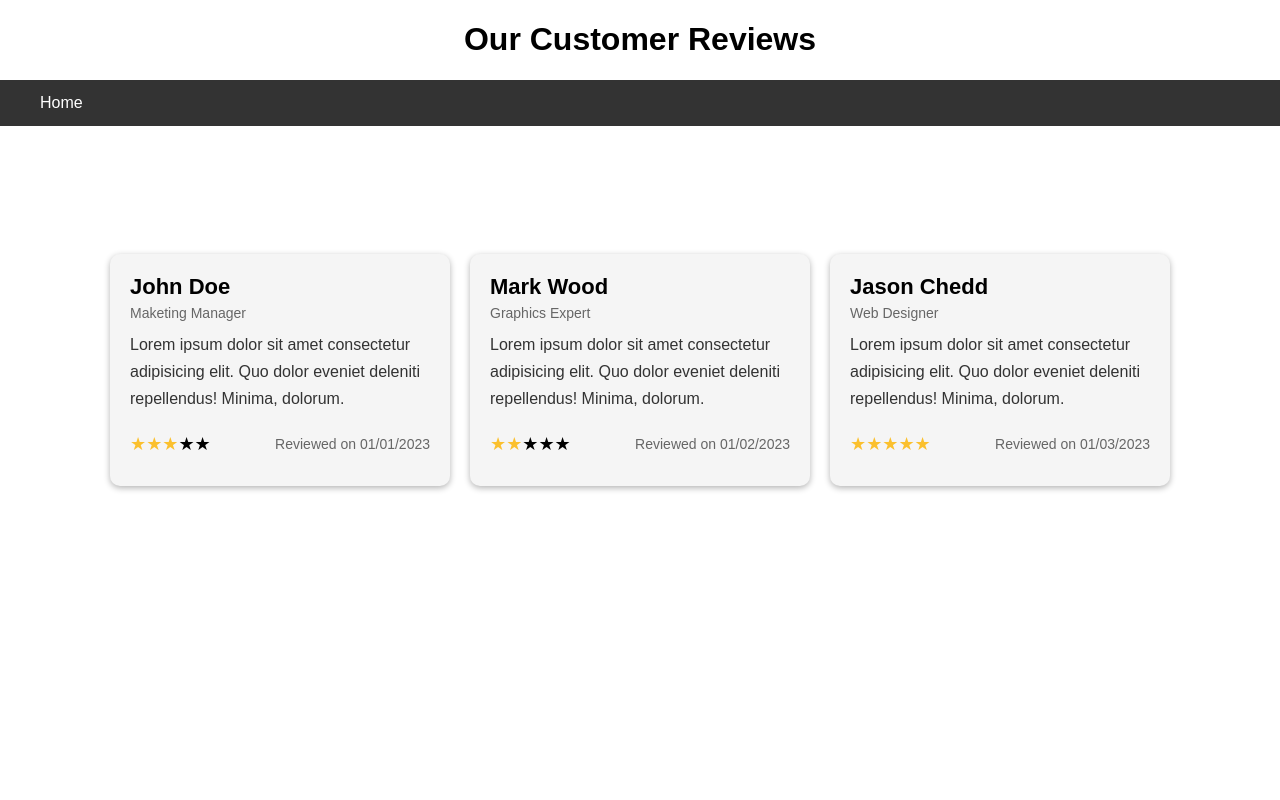
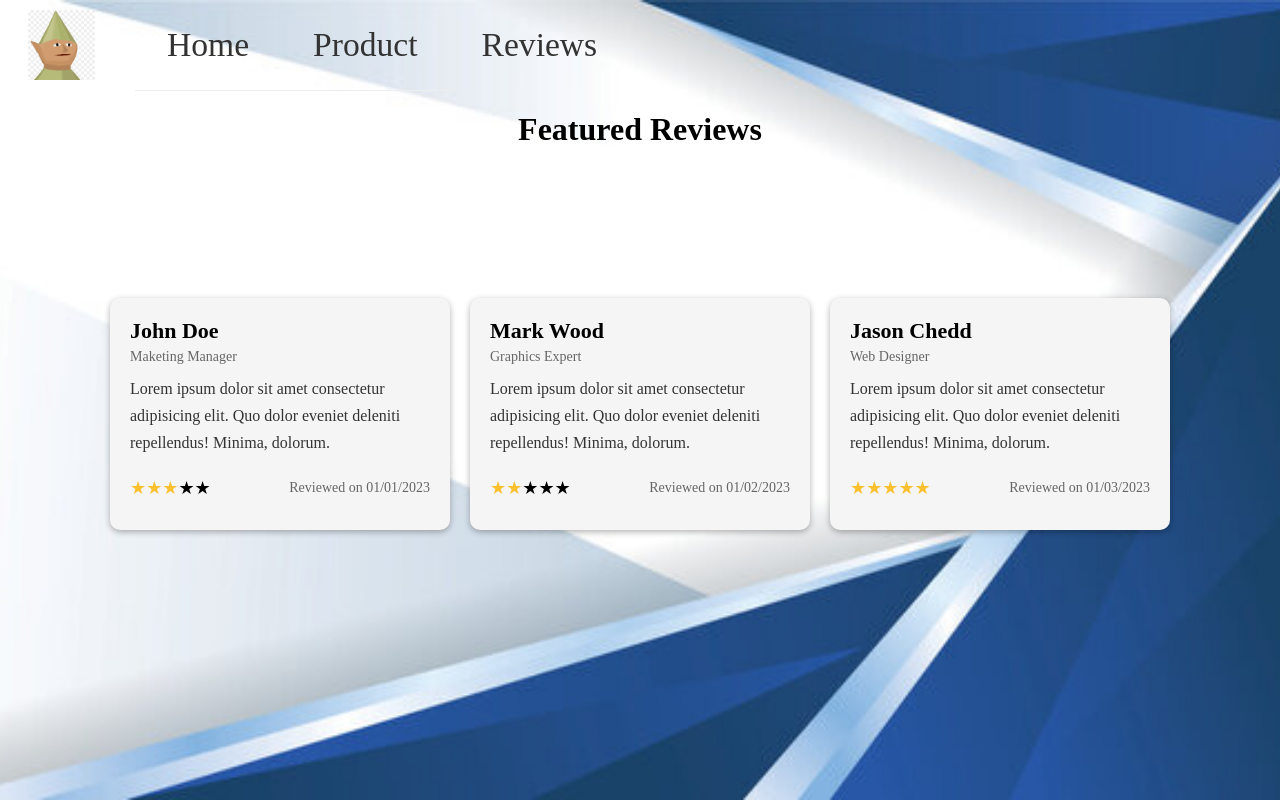
Before and after one commit to helix693/Business_Proj, a plain HTML site: page docs/reviews.html in a window 1280 px wide. Drawn offline with nearby package versions, Linux system fonts and the light colour scheme.

Commit message:
added navbar to reviews page and merged stylesheets

```diff
--- a/docs/review_style.css
+++ /dev/null
@@ -1,113 +0,0 @@
-    body {
-      margin: 0;
-      font-family: Arial, sans-serif;
-      background-size: 500px;
-
-    }
-
-    h1 {
-        text-decoration-thickness: 10px;
-        color: #000000;
-        text-align: center
-    }
-
-    .navbar {
-      background-color: #333;
-      overflow: hidden;
-      display: flex;
-      justify-content: space-between;
-      align-items: center;
-      padding: 0 20px;
-
-    }
-
-    .navbar a {
-      color: white;
-      text-decoration: none;
-      padding: 14px 20px;
-      display: block;
-    }
-
-    .navbar a:hover {
-      background-color: #575757;
-    }
-
-    .nav-links {
-      display: flex;
-      align-items: center;
-    }
-
-    .wrapper {
-      display: flex;
-      flex-wrap: wrap;
-      justify-content: center;
-      gap: 20px;
-      padding: 10% 0;
-    }
-
-    .review-card {
-      background-color: #f5f5f5;
-      border-radius: 10px;
-      padding: 20px;
-      width: 300px;
-      box-shadow: 0px 2px 6px rgba(0, 0, 0, 0.3);
-    }
-
-    .header-content {
-      display: flex;
-      align-items: center;
-      margin-bottom: 10px;
-    }
-
-    .info h4 {
-      margin: 0;
-      font-size: 22px;
-      font-weight: 600;
-    }
-
-    .info p {
-      margin: 5px 0 0;
-      font-size: 14px;
-      font-weight: 400;
-      color: #666;
-    }
-
-    .single-review p {
-      margin: 0;
-      font-size: 16px;
-      font-weight: 400;
-      line-height: 1.7;
-      color: #333;
-    }
-
-    .review-footer {
-      display: flex;
-      justify-content: space-between;
-      align-items: center;
-      margin-top: 10px;
-      font-size: 14px;
-      color: #666;
-    }
-
-    .rating {
-      display: flex;
-    }
-
-    .rating span {
-      color: #000;
-      font-size: 18px;
-    }
-
-    .rating span.active {
-      color: #fbc02d;
-    }
-
-    @media screen and (max-width: 767px) {
-      .wrapper {
-        flex-direction: column;
-        align-items: center;
-      }
-      .review-card {
-        width: 85%;
-      }
-    }
--- a/docs/reviews.html
+++ b/docs/reviews.html
@@ -6,19 +6,34 @@
   <meta charset="UTF-8">
   <meta name="viewport" content="width=device-width, initial-scale=1">
   <title>Generic Website</title>
-  <link rel="stylesheet" href="review_style.css">
+  <link rel="stylesheet" href="styles.css">
   <script src="jquery-3.7.1.min.js"></script>
 </head>
 
-<h1>Our Customer Reviews</h1>
+<body class="review-body">
+	<header>
+		<nav class="navbar">
+            <input type="checkbox" id="menu-toggle" class="menu-toggle" />
+            <label for="menu-toggle" class="menu-icon">
+                <span></span>
+                <span></span>
+                <span></span>
+            </label>
+            <div class="logo-container">
+                <!-- Replace 'logo.png' with your actual logo file in the Images folder -->
+                <img src="Images/logo.png" alt="Logo" class="navbar-logo" />
+            </div>
+            <ul class="nav-links">
+				<li><a href ="index.html">Home</a></li>
+                <li><a href="products.html">Product</a></li>
+                <li><a href="reviews.html">Reviews</a></li>
+            </ul>
+        </nav>
 
-<body>
+	<h1 class="review-h1">Featured Reviews</h1>
 
-    <div class="navbar">
-        <div class="navbar-links">
-            <a>Home</a>
-        </div>
-    </div>
+	</header>
+
 
 
   <div class="wrapper">
--- a/docs/styles.css
+++ b/docs/styles.css
@@ -161,8 +161,125 @@ html, body {
 }
 
 body{
-    background-image: url("../Images/bg.jpg");
+    background-image: url("Images/bg.jpg");
     background-size: cover;
     background-repeat: no-repeat;
     background-position: center center;
 }
+/* --- Merged review_style.css --- */
+/*
+.review-body {
+    background-image: url("Images/bg.jpg");
+    background-size: cover;
+    background-repeat: no-repeat;
+    background-position: center center;
+    margin: 0;
+    font-family: Arial, sans-serif;
+    background-size: 500px;
+}
+*/
+.review-h1 {
+        text-decoration-thickness: 10px;
+        color: #000000;
+        text-align: center;
+}
+/*
+.review-navbar {
+    background-color: #333;
+    overflow: hidden;
+    display: flex;
+    justify-content: space-between;
+    align-items: center;
+    padding: 0 20px;
+}
+
+.review-navbar a {
+    color: white;
+    text-decoration: none;
+    padding: 14px 20px;
+    display: block;
+}
+
+.review-navbar a:hover {
+    background-color: #575757;
+}
+
+.review-nav-links {
+    display: flex;
+    align-items: center;
+}
+*/
+.wrapper {
+    display: flex;
+    flex-wrap: wrap;
+    justify-content: center;
+    gap: 20px;
+    padding: 10% 0;
+}
+
+.review-card {
+    background-color: #f5f5f5;
+    border-radius: 10px;
+    padding: 20px;
+    width: 300px;
+    box-shadow: 0px 2px 6px rgba(0, 0, 0, 0.3);
+}
+
+.header-content {
+    display: flex;
+    align-items: center;
+    margin-bottom: 10px;
+}
+
+.info h4 {
+    margin: 0;
+    font-size: 22px;
+    font-weight: 600;
+}
+
+.info p {
+    margin: 5px 0 0;
+    font-size: 14px;
+    font-weight: 400;
+    color: #666;
+}
+
+.single-review p {
+    margin: 0;
+    font-size: 16px;
+    font-weight: 400;
+    line-height: 1.7;
+    color: #333;
+}
+
+.review-footer {
+    display: flex;
+    justify-content: space-between;
+    align-items: center;
+    margin-top: 10px;
+    font-size: 14px;
+    color: #666;
+}
+
+.rating {
+    display: flex;
+}
+
+.rating span {
+    color: #000;
+    font-size: 18px;
+}
+
+.rating span.active {
+    color: #fbc02d;
+}
+
+@media screen and (max-width: 767px) {
+    .wrapper {
+        flex-direction: column;
+        align-items: center;
+    }
+    .review-card {
+        width: 85%;
+    }
+}
```
Also changed, not shown: docs/index.html (+1 -0 lines), 1 other file.
